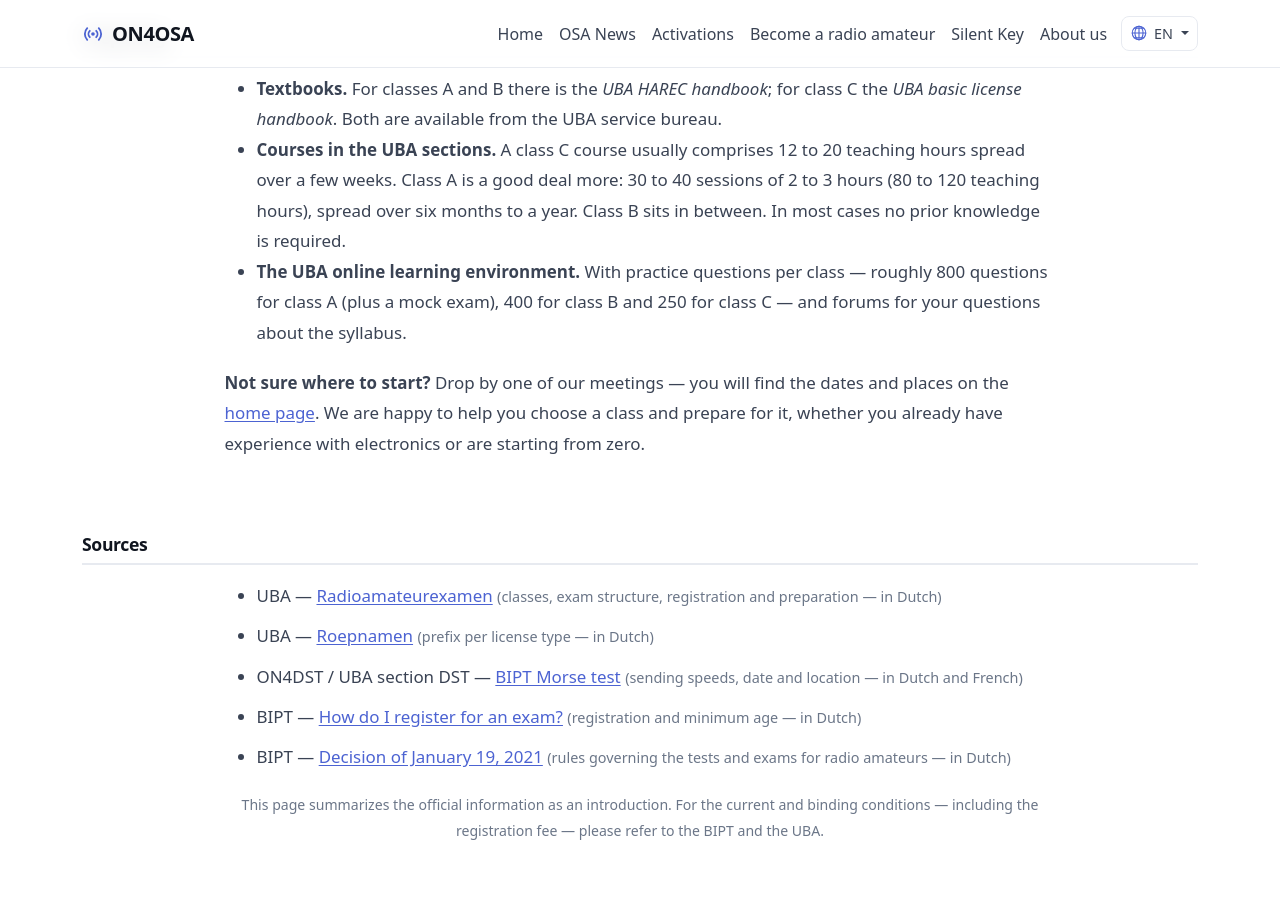
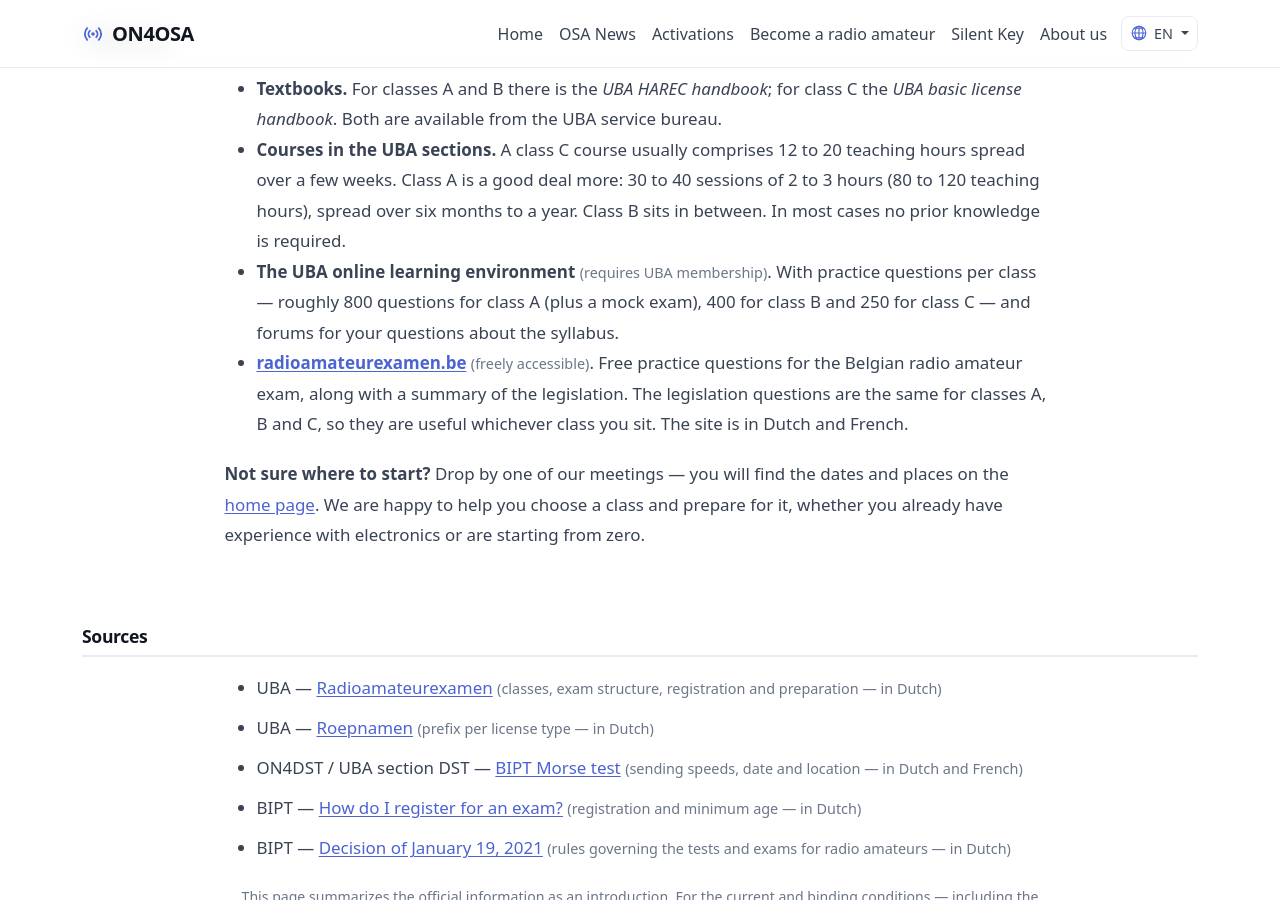
Before and after one commit to ON4OSA/on4osa.github.io, a Jekyll site: the page built from en/become-a-radio-amateur.md, in a window 1280 px wide and 900 px high, scrolled down 4475 px. Built offline with Jekyll 4.4.1, drawn with Linux system fonts in a browser that asks for light colours.

Commit message:
added link to radioamateurexamen.be for practicing

```diff
--- a/en/become-a-radio-amateur.md
+++ b/en/become-a-radio-amateur.md
@@ -357,10 +357,18 @@
               cases no prior knowledge is required.
             </li>
             <li>
-              <strong>The UBA online learning environment.</strong> With practice
+              <strong>The UBA online learning environment</strong>
+              <span class="lic-hint">(requires UBA membership)</span>. With practice
               questions per class — roughly 800 questions for class A (plus a mock exam),
               400 for class B and 250 for class C — and forums for your questions about
               the syllabus.
+            </li>
+            <li>
+              <strong><a href="https://radioamateurexamen.be/" target="_blank" rel="noopener">radioamateurexamen.be</a></strong>
+              <span class="lic-hint">(freely accessible)</span>. Free practice questions for
+              the Belgian radio amateur exam, along with a summary of the legislation.
+              The legislation questions are the same for classes A, B and C, so they are
+              useful whichever class you sit. The site is in Dutch and French.
             </li>
           </ul>
           <p>
```
Also changed, not shown: nl/radioamateur-worden.md (+9 -1 lines).
